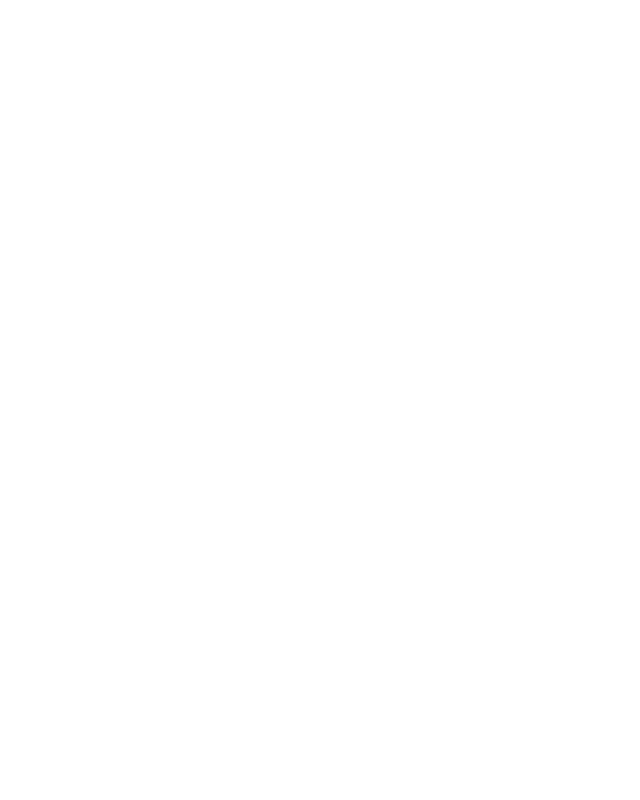
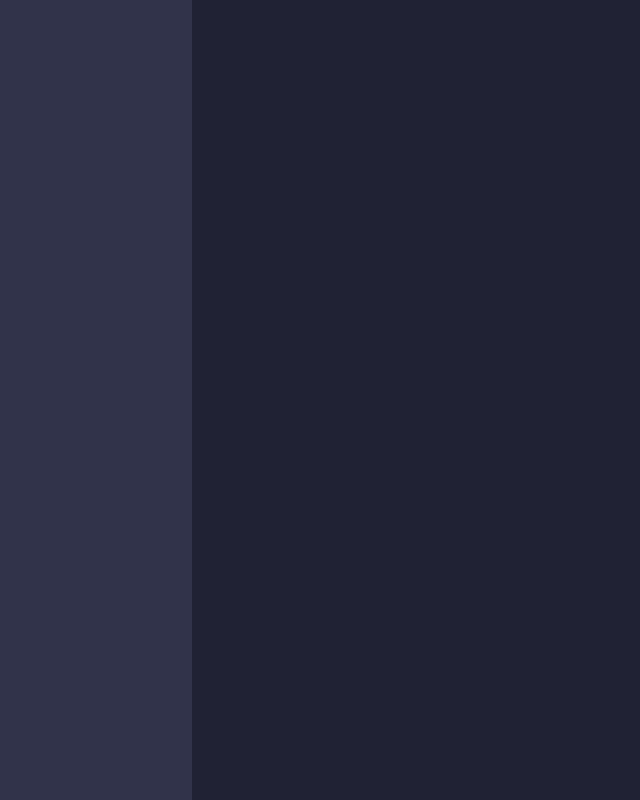
Before and after one commit to michaelkozlov/f1_project, a React (Create React App) app: page / in a window 1280 px wide. Shown: the whole page, without its empty margins (0-640 px from the left). Built offline with nearby package versions, Linux system fonts and the light colour scheme.

Commit message:
html + css | leftsidebar

```diff
--- a/public/index.html
+++ b/public/index.html
@@ -24,7 +24,7 @@
       work correctly both with client-side routing and a non-root public URL.
       Learn how to configure a non-root public URL by running `npm run build`.
     -->
-    <title>React App</title>
+    <title>F1 - yesterday and today</title>
   </head>
   <body>
     <noscript>You need to enable JavaScript to run this app.</noscript>
--- a/src/App.css
+++ b/src/App.css
@@ -1,38 +1,11 @@
-.App {
-  text-align: center;
+body{
+  margin: 0 auto;
+  width: 100%;
+  max-height: 100vh;
 }
-
-.App-logo {
-  height: 40vmin;
-  pointer-events: none;
+.wrapper{
+  width: 100%;
+  margin: 0 auto;
+  background: #202234;
+  height: 100vh;
 }
-
-@media (prefers-reduced-motion: no-preference) {
-  .App-logo {
-    animation: App-logo-spin infinite 20s linear;
-  }
-}
-
-.App-header {
-  background-color: #282c34;
-  min-height: 100vh;
-  display: flex;
-  flex-direction: column;
-  align-items: center;
-  justify-content: center;
-  font-size: calc(10px + 2vmin);
-  color: white;
-}
-
-.App-link {
-  color: #61dafb;
-}
-
-@keyframes App-logo-spin {
-  from {
-    transform: rotate(0deg);
-  }
-  to {
-    transform: rotate(360deg);
-  }
-}
--- a/src/App.js
+++ b/src/App.js
@@ -1,11 +1,11 @@
 import React from 'react';
-import logo from './logo.svg';
 import './App.css';
+import LeftSidebar from "./Components/LeftSidebar/LeftSidebar";
 
 function App() {
   return (
-    <div className="App">
-
+    <div className="wrapper">
+        <LeftSidebar />
     </div>
   );
 }
--- /dev/null
+++ b/src/Components/LeftSidebar/LeftSidebar.jsx
@@ -0,0 +1,12 @@
+import React from "react";
+import style from "./LeftSidebar.module.css";
+
+const LeftSidebar = (props) => {
+    return (
+        <div className={style.left_sidebar}>
+
+        </div>
+    )
+}
+
+export default LeftSidebar;
--- /dev/null
+++ b/src/Components/LeftSidebar/LeftSidebar.module.css
@@ -0,0 +1,6 @@
+.left_sidebar{
+    display: flex;
+    height: 100vh;
+    width: 15%;
+    background: #31334A;
+}
```
